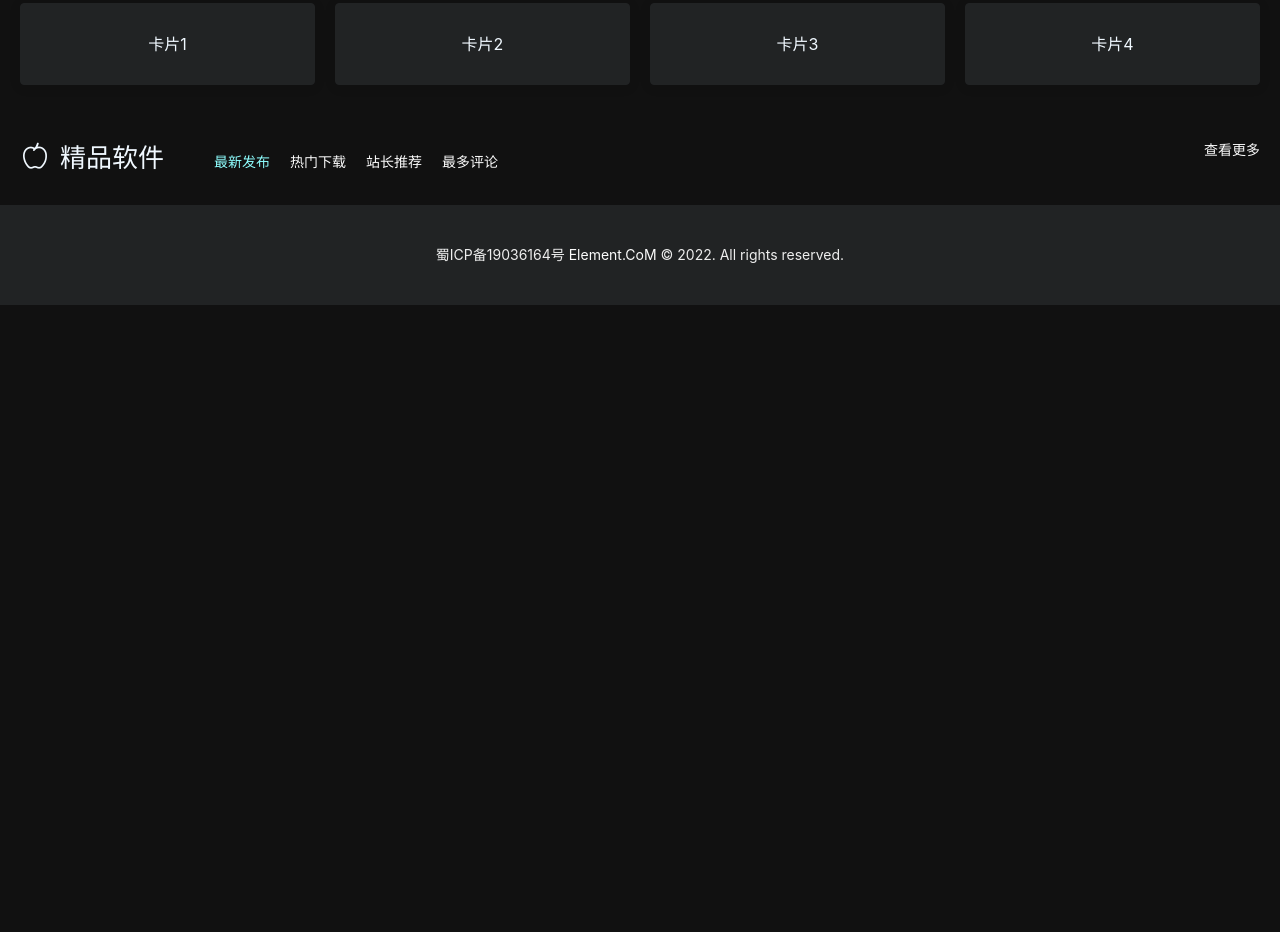
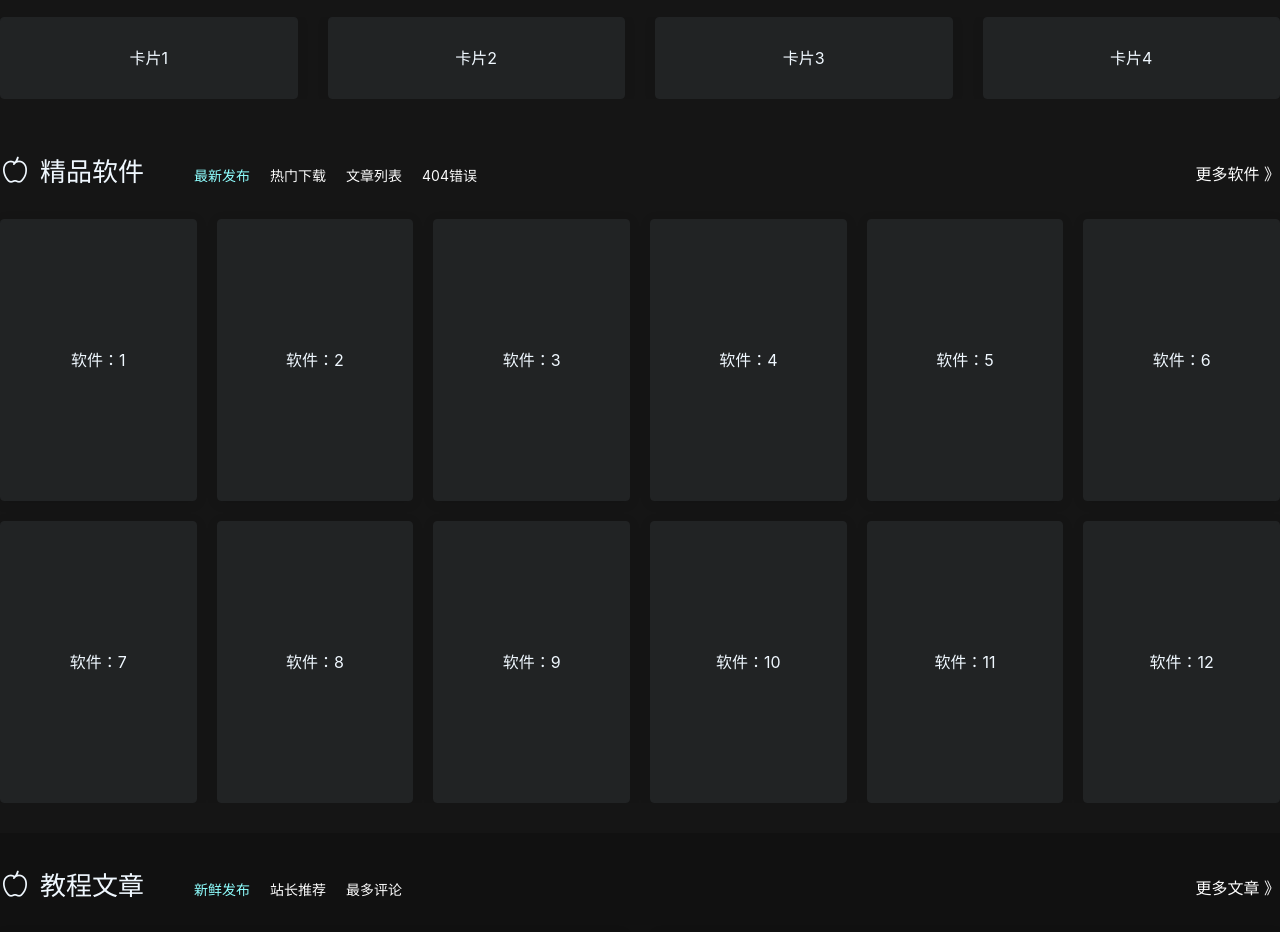
Before and after one commit to sclecon/blog, a Vue app: page /index.html in a window 1280 px wide. Shown: the part 540-1472 px from the top of the page. Before the commit the page ends 845 px from the top, so only its background shows below. Built offline with nearby package versions, Linux system fonts and the light colour scheme.

Commit message:
首页布局彻底完善

```diff
--- a/src/components/columns.vue
+++ b/src/components/columns.vue
@@ -5,8 +5,14 @@
                 <i :class="icon" v-if="typeof icon === 'string'" class="columns-icon"></i>
                 <span class="columns-title">{{title}}</span>
                 <ul class="navs" v-if="typeof navs === 'object'">
-                    <li v-for="(nav,index) in navs" :key="index" v-show="nav.value && typeof nav.name === 'string'">
-                        <a href="javascript:;" :class="nav.default ? 'active' : ''" @click="toggle(index)">{{nav.name}}</a>
+                    <li v-for="(nav,index) in navs" :key="index" v-show="typeof nav.name === 'string'">
+                        <router-link :to="nav.to" exact v-if="typeof nav.to !== 'undefined'">{{nav.name}}</router-link>
+                        <a
+                            href="javascript:;"
+                            :class="nav.default ? 'active' : ''"
+                            @click="toggle(index)"
+                            v-else-if="typeof nav.default !== 'undefined' && nav.value !== 'undefined'"
+                        >{{nav.name}}</a>
                     </li>
                 </ul>
             </el-col>
@@ -43,7 +49,7 @@ export default {
             }
         },
         callback: {
-            type: [Function, Boolean],
+            type: [String, Boolean],
             default: false,
         }
     },
@@ -52,10 +58,13 @@ export default {
             for(var index in this.navs) {
                 this.navs[index].default = false;
             }
-            this.navs[key].default = true;
-            if(typeof this.callback === 'function') {
-                this.callback(this.navs[key].value);
+            if(typeof this.navs[key].default === 'boolean'){
+                this.navs[key].default = true;
+                if(typeof this.callback === 'string' && this.callback.length) {
+                    this.$emit(this.callback, this.navs[key].value);
+                }
             }
+
         }
     },
     mounted(){
@@ -68,7 +77,7 @@ export default {
     .columns{padding: 20px 0px;line-height: 40px;height: 40px;overflow: hidden;}
     .columns .columns-icon{font-size: 30px;padding-right: 10px;}
     .columns .columns-title{font-size: 26px;font-weight: 500;}
-    .columns .more{font-size: 14px;line-height: 50px;}
+    .columns .more{font-size: 16px;line-height: 70px;}
     .columns ul.navs{display: inline-block;}
     .columns ul.navs li{display: initial;padding: 10px;font-size: 14px;}
 </style>
--- a/src/pages/article/list.vue
+++ b/src/pages/article/list.vue
@@ -1,5 +1,9 @@
 <template>
-    <div class="main">这是文章列表页</div>
+    <div class="main">
+        <div class="article-recommend">
+
+        </div>
+    </div>
 </template>
 
 <script>
@@ -9,5 +13,5 @@ export default {
 </script>
 
 <style>
-
+    .article-recommend{}
 </style>
--- a/src/pages/home/index.vue
+++ b/src/pages/home/index.vue
@@ -1,4 +1,5 @@
 <template>
+    <div id="index">
         <el-row class="main">
             <el-col :span="24">
                 <el-card>
@@ -9,26 +10,53 @@
                     </el-carousel>
                 </el-card>
             </el-col>
-        <el-col :span="24" class="margin-top-20 text-align-center">
-            <el-row :gutter="20">
-                <el-col :span="6" :style="'line-height:'+card.height">
-                    <el-card :style="'height:'+card.height">卡片1</el-card>
-                </el-col>
-                <el-col :span="6" :style="'line-height:'+card.height">
-                    <el-card :style="'height:'+card.height">卡片2</el-card>
-                </el-col>
-                <el-col :span="6" :style="'line-height:'+card.height">
-                    <el-card :style="'height:'+card.height">卡片3</el-card>
-                </el-col>
-                <el-col :span="6" :style="'line-height:'+card.height">
-                    <el-card :style="'height:'+card.height">卡片4</el-card>
+            <el-col :span="24" class="margin-top-30 text-align-center">
+                <el-row :gutter="30">
+                    <el-col :span="6" :style="'line-height:'+card.height" v-for="index in 4" :key="index">
+                        <el-card :style="'height:'+card.height">卡片{{index}}</el-card>
                     </el-col>
                 </el-row>
             </el-col>
             <el-col :span="24" class="margin-top-20">
-            <columns :title="columns.title" :icon="columns.icon" :more="columns.more" :navs="columns.navs" :callback="columns.callback"></columns>
+                <columns
+                    :title="apps.title"
+                    :icon="apps.icon"
+                    :more="apps.more"
+                    :navs="apps.navs"
+                    :callback="apps.callback"
+                    @appsNavClick="appsNavClick"
+                ></columns>
+            </el-col>
+            <el-col :span="24">
+                <el-row :gutter="20">
+                    <el-col :span="4" :style="'line-height:'+card.height" v-for="index in 12" :key="index" class="margin-top-20">
+                        <el-card :style="'height:'+card.height" class="text-align-center padding-tb-100">软件：{{index}}</el-card>
                     </el-col>
                 </el-row>
+            </el-col>
+        </el-row>
+        <div class="article margin-top-30">
+            <el-row class="main">
+                <columns
+                    :title="articles.title"
+                    :icon="articles.icon"
+                    :more="articles.more"
+                    :navs="articles.navs"
+                    :callback="articles.callback"
+                    @articlesNavClick="articlesNavClick"
+                ></columns>
+            </el-row>
+            <div class="main">
+                <el-row :gutter="30" class="margin-top--10 padding-bottom-30">
+                    <el-col :span="12" v-for="index in 6" :key="index" class="margin-top-30">
+                        <el-card class="padding-tb-50 padding-lr-20">
+                            这是文章列表页内容
+                        </el-card>
+                    </el-col>
+                </el-row>
+            </div>
+        </div>
+    </div>
 </template>
 
 <script>
@@ -45,31 +73,42 @@ export default {
             card: {
                 height: '80px'
             },
-            columns: {
+            apps: {
                 title: '精品软件',
                 icon: 'el-icon-apple',
-                more: {
-                    name: '查看更多',
-                    to: {
-                        name:'user_login'
-                    }
-                },
+                more: {name: '更多软件 》', to: {name:'user_login'}},
                 navs: [
                     {name: '最新发布', value: 1, default: true},
                     {name: '热门下载', value: 2, default: false},
-                    {name: '站长推荐', value: 3, default: false},
-                    {name: '最多评论', value: 4, default: false}
+                    {name: '文章列表', to: {name: 'article_list'}},
+                    {name: '404错误', to: {name: 'not_found'}, default: false},
                 ],
-                callback(value){
-                    console.log(this.$refs);
-                    console.log('切换菜单获取到值变化', value);
+                callback: 'appsNavClick',
+            },
+            articles: {
+                title: '教程文章',
+                icon: 'el-icon-apple',
+                more: {name: '更多文章 》', to: {name:'user_login'}},
+                navs: [
+                    {name: '新鲜发布', value: 1, default: true},
+                    {name: '站长推荐', value: 2, default: false},
+                    {name: '最多评论', value: 3, default: false},
+                ],
+                callback: 'articlesNavClick',
             }
         }
+    },
+    methods: {
+        appsNavClick(value){
+            this.$message.success('修改精品软件的内容'+value);
+        },
+        articlesNavClick(value){
+            this.$message.success('修改教程文章的内容'+value);
         }
     }
 }
 </script>
 
 <style>
-    .carousel h1{margin: unset;margin-block: unset;}
+    .article{min-height: 100px;background-color: #111111;margin-bottom: -25px;}
 </style>
--- a/src/static/css/common.css
+++ b/src/static/css/common.css
@@ -1,17 +1,27 @@
 *{font-family: -apple-system,BlinkMacSystemFont,"Segoe UI",Roboto,"Helvetica Neue",Arial,"Noto Sans","Liberation Sans",sans-serif,"Apple Color Emoji","Segoe UI Emoji","Segoe UI Symbol","Noto Color Emoji";}
-body{margin: 0px;padding: 0px;background-color: #111111;color: aliceblue;}
+body{margin: 0px;padding: 0px;background-color: #151515;color: aliceblue;}
 .main{max-width: 1400px;margin: auto;}
-
 a{color: #fcfcfc;text-decoration: none;}
 a:hover{color: rgb(143, 255, 255);}
 .router-link-active,.active{color: rgb(143, 255, 255);}
 
 .text-align-right{text-align: right;}
 .text-align-center{text-align: center;}
+.text-color-white{color: aliceblue;}
 
-.text-white{color: white;}
+.margin-top-20{margin-top: 20px;}
+.margin-top-30{margin-top: 30px;}
+.margin-top--10{margin-top: -10px;}
+.margin-bottom-20{margin-bottom: 20px;}
+.margin-bottom-30{margin-bottom: 30px;}
+.padding-tb-50{padding-top: 50px;padding-bottom: 50px;}
+.padding-tb-80{padding-top: 80px;padding-bottom: 80px;}
+.padding-tb-100{padding-top: 100px;padding-bottom: 100px;}
+.padding-lr-20{padding-left: 20px;padding-right: 20px;}
+.padding-bottom-30{padding-bottom: 30px;}
+
 
 .el-card{background-color: #212324;border:1px solid #212324;color: aliceblue;}
 .el-card__body{padding: unset;}
-
-.margin-top-20{margin-top: 20px;}
+.el-main{padding: 25px 0px 25px 0px;}
+.el-row{overflow: hidden;}
```
Lines whose indentation alone changed are shown as unchanged.
